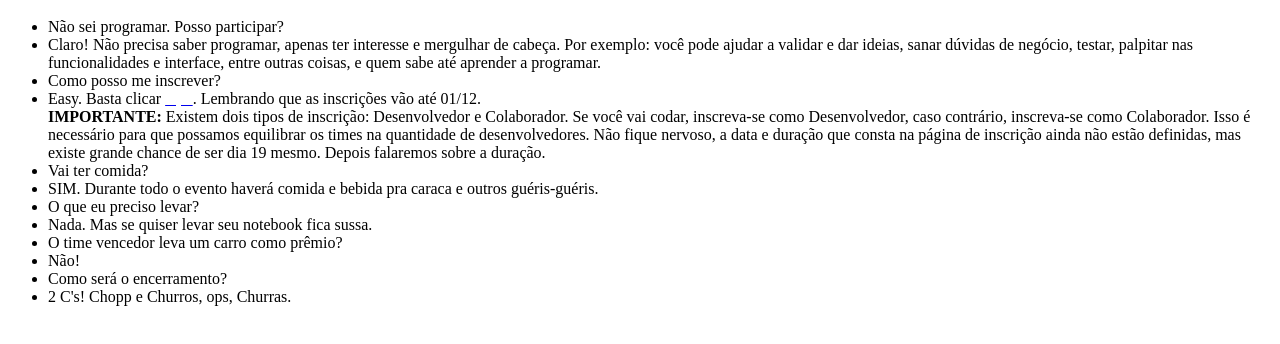
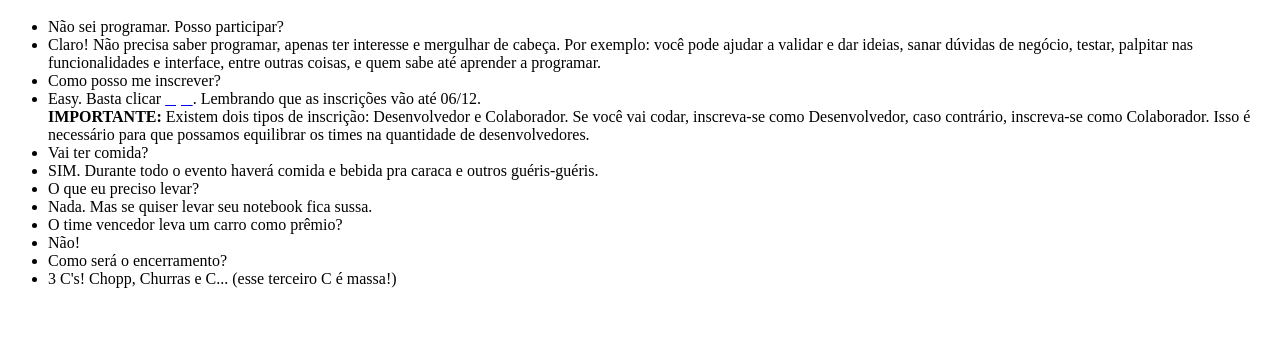
Before and after one commit to brunoguazina/Hackathon, a website: page views/faq.html in a window 1280 px wide. Shown: the part 48-392 px from the top of the page. Drawn offline with Linux system fonts and the light colour scheme.

Commit message:
atualizacao do FAQ

```diff
--- a/views/faq.html
+++ b/views/faq.html
@@ -4,7 +4,7 @@
 		<li>Não sei programar. Posso participar?</li>
 		<li>Claro! Não precisa saber programar, apenas ter interesse e mergulhar de cabeça. Por exemplo: você pode ajudar a validar e dar ideias, sanar dúvidas de negócio, testar, palpitar nas funcionalidades e interface, entre outras coisas, e quem sabe até aprender a programar.</li>
         <li>Como posso me inscrever?</li>
-        <li>Easy. Basta clicar <a href="https://www.sympla.com.br/hackathon-21-digithobrasil__26510" target="_blanck"><font color="FFFFFF">aqui</font></a>. Lembrando que as inscrições vão até 01/12. <br> <b>IMPORTANTE:</b> Existem dois tipos de inscrição: Desenvolvedor e Colaborador. Se você vai codar, inscreva-se como Desenvolvedor, caso contrário, inscreva-se como Colaborador. Isso é necessário para que possamos equilibrar os times na quantidade de desenvolvedores. Não fique nervoso, a data e duração que consta na página de inscrição ainda não estão definidas, mas existe grande chance de ser dia 19 mesmo. Depois falaremos sobre a duração.</li>
+        <li>Easy. Basta clicar <a href="https://www.sympla.com.br/hackathon-21-digithobrasil__26510" target="_blanck"><font color="FFFFFF">aqui</font></a>. Lembrando que as inscrições vão até 06/12. <br> <b>IMPORTANTE:</b> Existem dois tipos de inscrição: Desenvolvedor e Colaborador. Se você vai codar, inscreva-se como Desenvolvedor, caso contrário, inscreva-se como Colaborador. Isso é necessário para que possamos equilibrar os times na quantidade de desenvolvedores.</li>
         <li>Vai ter comida?</li>
 		<li>SIM. Durante todo o evento haverá comida e bebida pra caraca e outros guéris-guéris.</li>
 		<li>O que eu preciso levar?</li>
@@ -12,6 +12,6 @@
 		<li>O time vencedor leva um carro como prêmio?</li>
 		<li>Não!</li>
 		<li>Como será o encerramento?</li>
-		<li>2 C's! Chopp e Churros, ops, Churras.</li>
+		<li>3 C's! Chopp, Churras e C... (esse terceiro C é massa!)</li>
 	</ul>
 </div>
```
